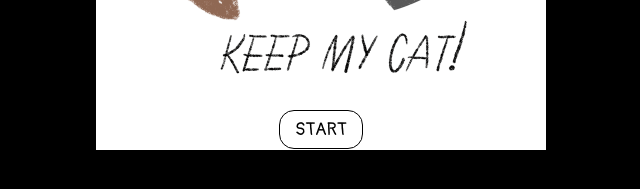
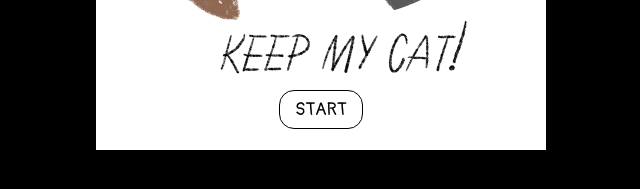
Before and after one commit to weilidai2001/keep-my-cat-2025, a Next.js app: page / in a window 1280 px wide. Shown: the part 565-754 px from the top of the page, without its empty margins (319-959 px from the left). Built offline with nearby package versions, Linux system fonts and the light colour scheme.

Commit message:
refactor: extract footer controls into reusable ControlsContainer component

```diff
--- a/src/app/intro/page.tsx
+++ b/src/app/intro/page.tsx
@@ -3,6 +3,7 @@
 import { Carousel } from "react-responsive-carousel";
 import { useState } from "react";
 import Button from "@/components/ui/button";
+import { ControlsContainer } from "@/components/controls-container";
 // carousel styles
 import "react-responsive-carousel/lib/styles/carousel.css";
 import styles from "./page.module.css";
@@ -50,10 +51,10 @@ export default function Intro() {
           ))}
         </Carousel>
       </main>
-      <footer className="flex justify-center">
+      <ControlsContainer>
         {showSkipIntroButton && <Button href="/" text="Skip intro" />}
         {showStartGameButton && <Button href="/" text="Start game" />}
-      </footer>
+      </ControlsContainer>
     </div>
   );
 }
--- a/src/app/page.tsx
+++ b/src/app/page.tsx
@@ -1,4 +1,5 @@
 import Button from "@/components/ui/button";
+import { ControlsContainer } from "@/components/controls-container";
 
 export default function Home() {
   return (
@@ -6,9 +7,9 @@ export default function Home() {
       <main className="relative w-full pb-[100%] overflow-visible mt-[100px]">
         <img className="absolute w-full" src="/index.gif" />
       </main>
-      <footer className="flex justify-center mt-[20px]">
+      <ControlsContainer>
         <Button href="/intro" text="START" />
-      </footer>
+      </ControlsContainer>
     </div>
   );
 }
--- /dev/null
+++ b/src/components/controls-container.tsx
@@ -0,0 +1,5 @@
+import React from "react";
+
+export function ControlsContainer({ children }: { children: React.ReactNode }) {
+  return <footer className="flex justify-center">{children}</footer>;
+}
```
